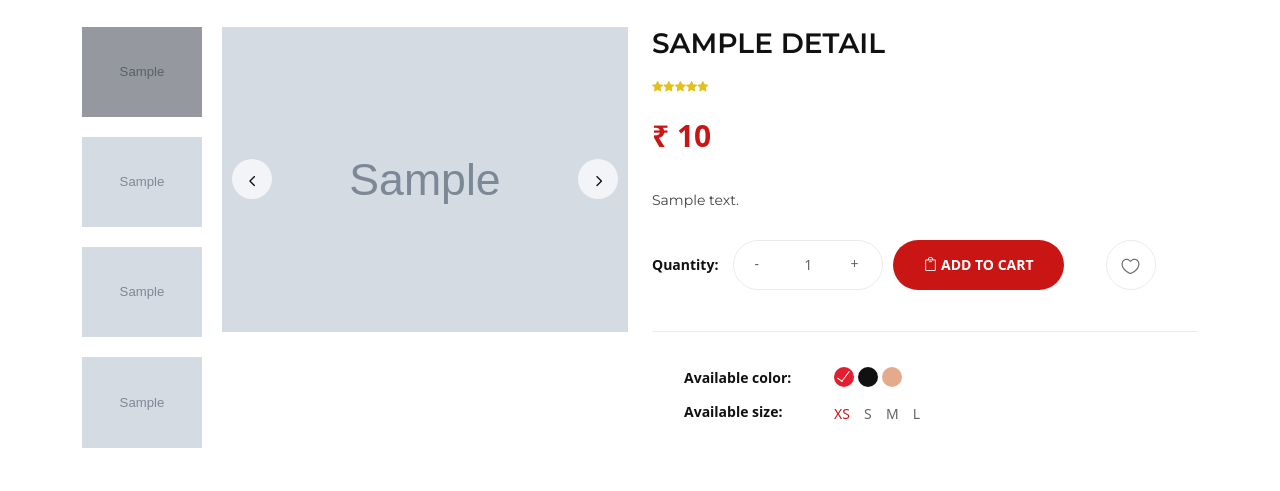
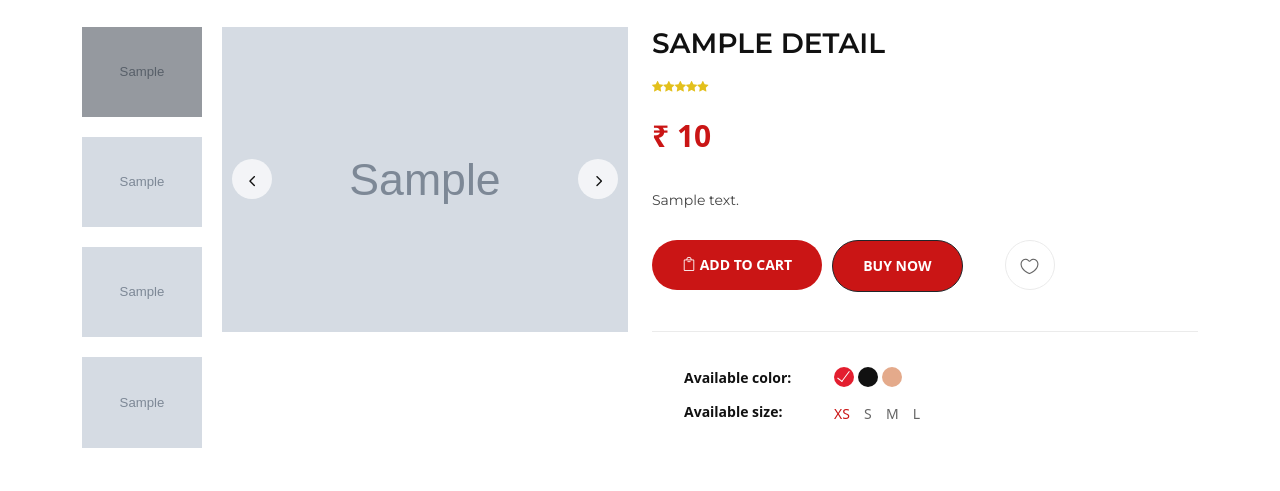
Before and after one commit to pm1019/PROJECT_PROMISING-BEAUTY, a Django app: page /shop/product-detail/1 in a window 1280 px wide. Shown: the part 204-695 px from the top of the page. Run offline with Django 4.2, Linux system fonts and the light colour scheme; tables that the repository leaves empty hold one stand-in row (values such as "Sample post"); grey boxes marked "Sample" are stand-in pictures; parts of the project's set-up code (start-up, migrations or seed data) failed here and were passed over; some libraries are stand-ins or nearby versions.

Commit message:
Zarna/updated product_details.html page

```diff
--- a/Project_PB/Template/product-details.html
+++ b/Project_PB/Template/product-details.html
@@ -64,13 +64,8 @@
                         <div class="product__details__price">&#8377; {{data.p_price}}<span></span></div>
                         <p>{{data.p_desc}}</p>
                         <div class="product__details__button">
-                            <div class="quantity">
-                                <span>Quantity:</span>
-                                <div class="pro-qty">
-                                    <input type="text" value="1">
-                                </div>
-                            </div>
                             <a href="{% url 'add-to-bag' data.product_id %}" class="cart-btn"><span class="icon_bag_alt"></span> Add to cart</a>
+                            <a href="" class="cart-btn btn btn-dark"></span> Buy Now</a>
                             <ul>
                                 <li><a href="{% url 'add-to-wishlist' data.product_id %}"><span class="icon_heart_alt"></span></a></li>
                             </ul>
```
